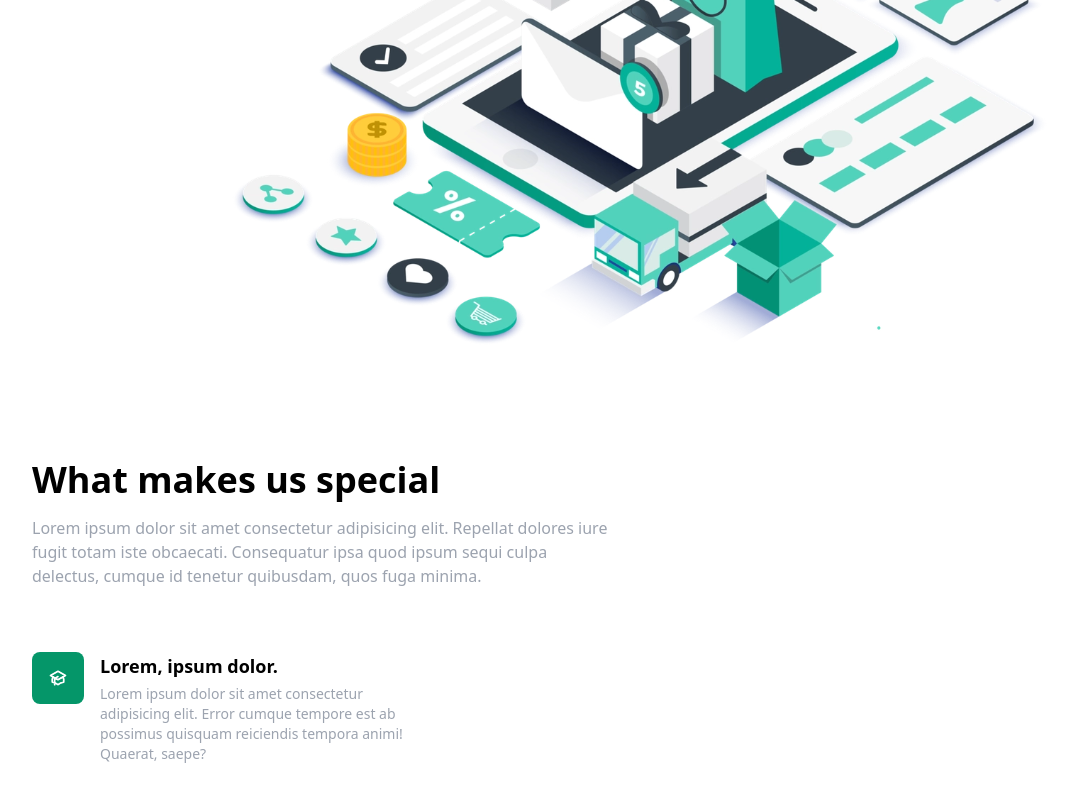
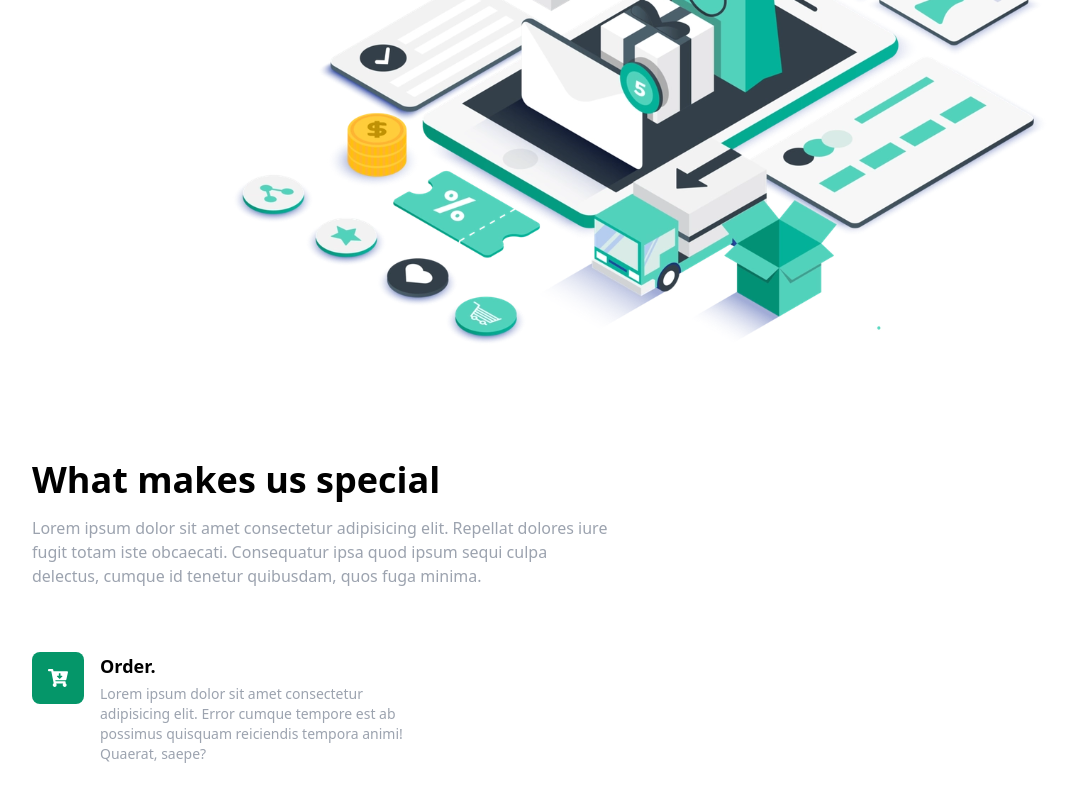
Before and after one commit to kwakyebrilliant/logchain, a React (Create React App) app: page / in a window 1280 px wide. Shown: the part 1020-1820 px from the top of the page, without its empty margins (0-1070 px from the left). Built offline with nearby package versions, Linux system fonts and the light colour scheme; the HTML template or start-up script is replaced by a standard one.

Commit message:
home updates

```diff
--- a/src/component/Homepage.js
+++ b/src/component/Homepage.js
@@ -1,5 +1,7 @@
 import React from 'react'
 import Navigation from './Navigation'
+
+import { FaCartArrowDown } from 'react-icons/fa'
 
 import landing from '../assets/landing.svg';
 
@@ -64,28 +66,11 @@ function Homepage() {
             >
               <div className="flex items-start gap-4">
                 <span className="shrink-0 rounded-lg bg-emerald-600 p-4">
-                  <svg
-                    className="h-5 w-5 text-white"
-                    fill="none"
-                    stroke="currentColor"
-                    viewBox="0 0 24 24"
-                    xmlns="http://www.w3.org/2000/svg"
-                  >
-                    <path d="M12 14l9-5-9-5-9 5 9 5z"></path>
-                    <path
-                      d="M12 14l6.16-3.422a12.083 12.083 0 01.665 6.479A11.952 11.952 0 0012 20.055a11.952 11.952 0 00-6.824-2.998 12.078 12.078 0 01.665-6.479L12 14z"
-                    ></path>
-                    <path
-                      stroke-linecap="round"
-                      stroke-linejoin="round"
-                      stroke-width="2"
-                      d="M12 14l9-5-9-5-9 5 9 5zm0 0l6.16-3.422a12.083 12.083 0 01.665 6.479A11.952 11.952 0 0012 20.055a11.952 11.952 0 00-6.824-2.998 12.078 12.078 0 01.665-6.479L12 14zm-4 6v-7.5l4-2.222"
-                    ></path>
-                  </svg>
+                <FaCartArrowDown className=' text-white lg:w-5 lg:h-5' />
                 </span>
 
                 <div>
-                  <h2 className="text-lg font-bold">Lorem, ipsum dolor.</h2>
+                  <h2 className="text-lg font-bold">Order.</h2>
 
                   <p className="mt-1 text-sm text-gray-400">
                     Lorem ipsum dolor sit amet consectetur adipisicing elit. Error
```
